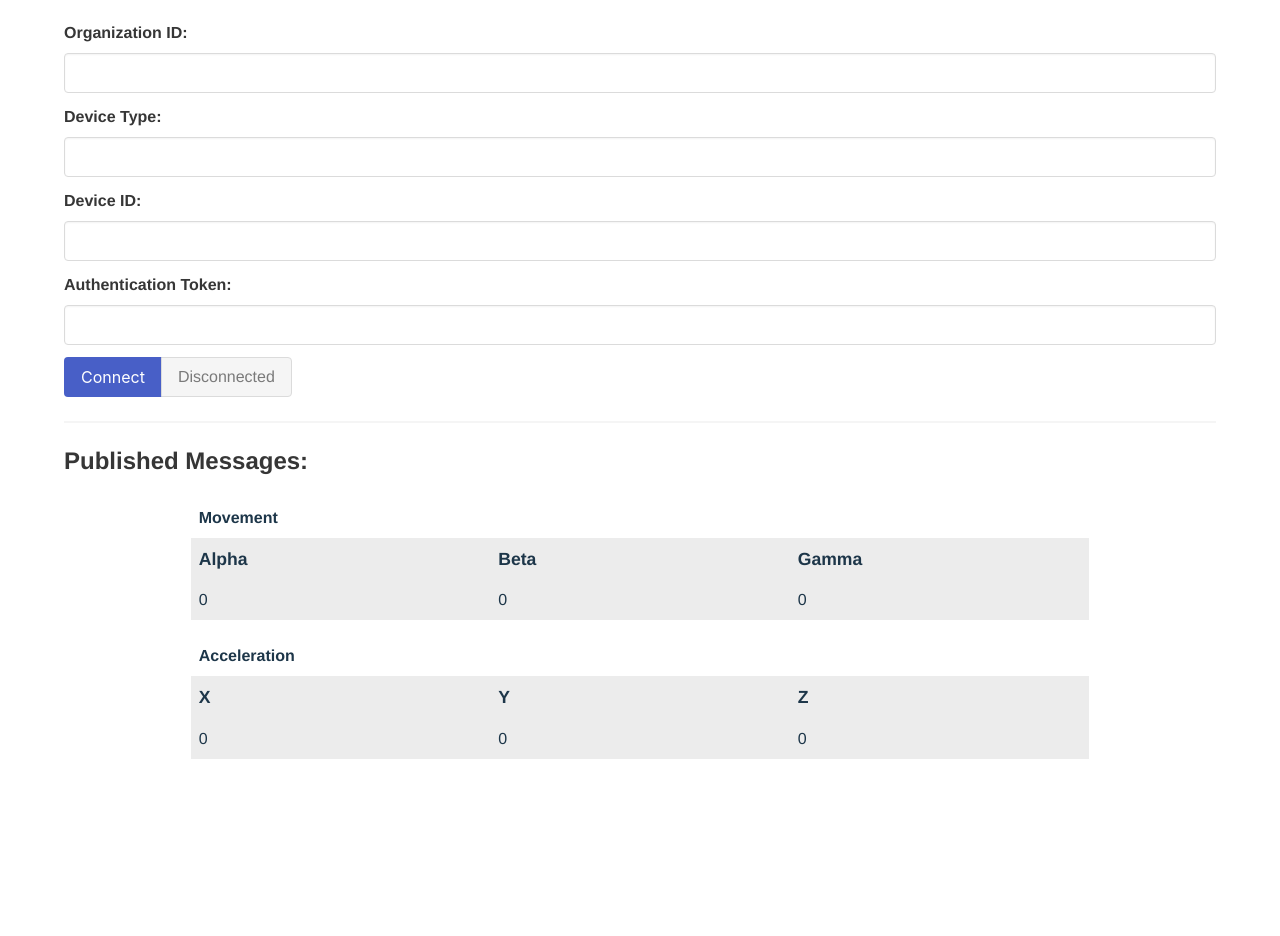
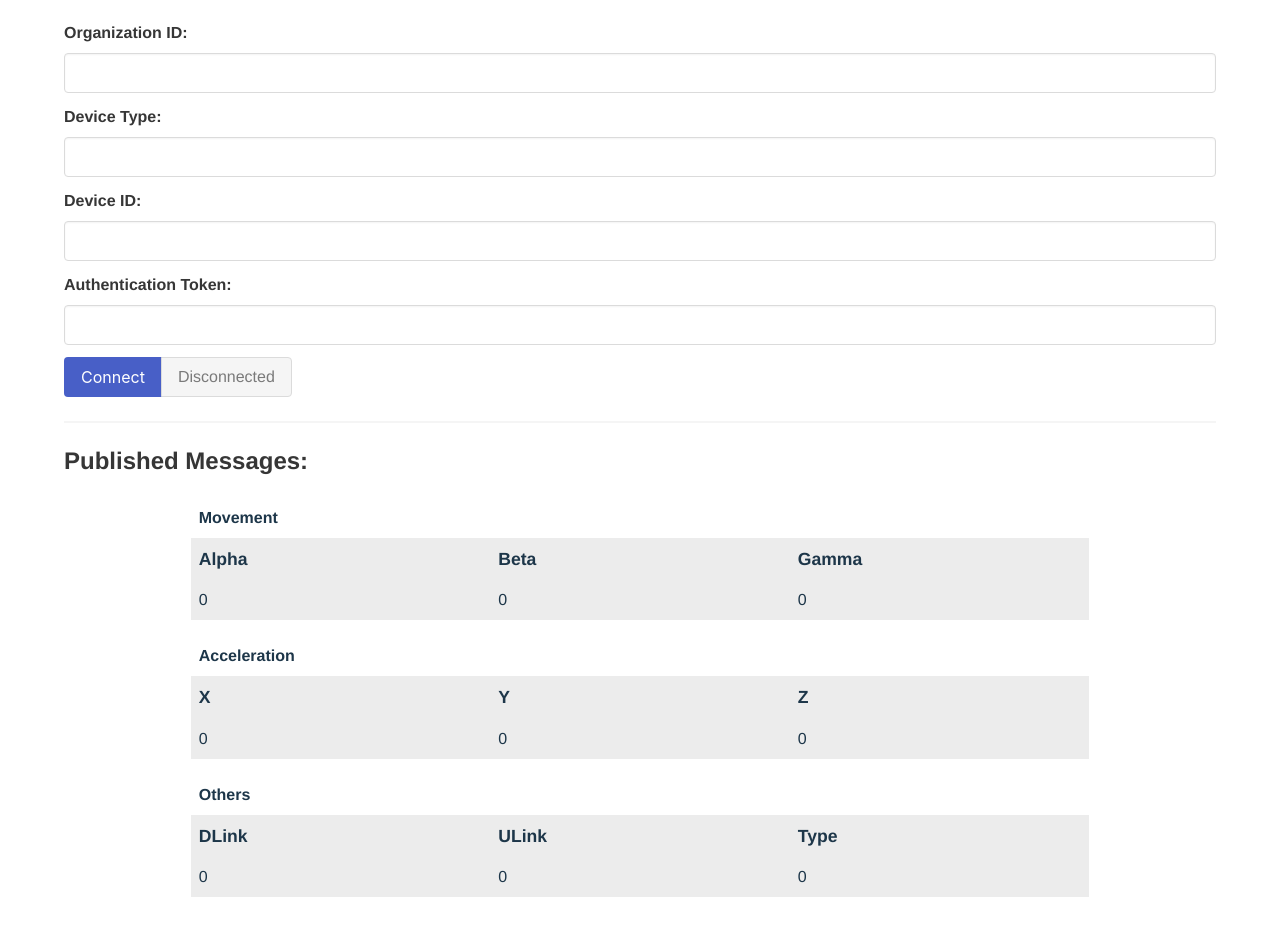
Before and after one commit to mickeymond/iot-device-phone-simulator, a website: page public/index.html in a window 1280 px wide. Shown: the part 116-1052 px from the top of the page. Before the commit the page ends 974 px from the top, so only its background shows below. Drawn offline with nearby package versions, Linux system fonts and the light colour scheme.

Commit message:
adding network detection

```diff
--- a/public/index.html
+++ b/public/index.html
@@ -99,6 +99,21 @@
 							<td id="accz">0</td>
 						</tr>
 					</table>
+					<table class="data-table">
+						<tr class="table-title">
+							<th colspan="3">Others</th>
+						</tr>
+						<tr class="data-title">
+							<th>DLink</th>
+							<th>ULink</th>
+							<th>Type</th>
+						</tr>
+						<tr>
+							<td id="downlink">0</td>
+							<td id="uplink">0</td>
+							<td id="type">0</td>
+						</tr>
+					</table>
 				</div>
 				<div class="iot-footer-pad"></div>
 			</div>
--- a/public/js/device.js
+++ b/public/js/device.js
@@ -19,7 +19,8 @@
 	az = 0,
 	oa = 0,
 	ob = 0,
-	og = 0;
+	og = 0,
+	downLink = 0;
 
 	var client;
 	var iot_host;
@@ -69,6 +70,13 @@
 		document.getElementById("beta").innerHTML = ob.toFixed(2);
 		document.getElementById("gamma").innerHTML = og.toFixed(2);
 	};
+
+	window.navigator.connection.onchange = function(event) {
+		downLink = (event.currentTarget.downlink || 0);
+		// console.log(event.currentTarget.downlink);
+
+		document.getElementById("downlink").innerHTML = downLink.toFixed(2);
+	}
 
 	window.msgCount = 0;
 
@@ -148,7 +156,7 @@
 	}
 
 	function changeConnectionStatusImage(image) {
-		// document.getElementById("connectionImage").src = image;
+		document.getElementById("connectionImage").src = image;
 	}
 
 	function getParameterByName(name) {
```
